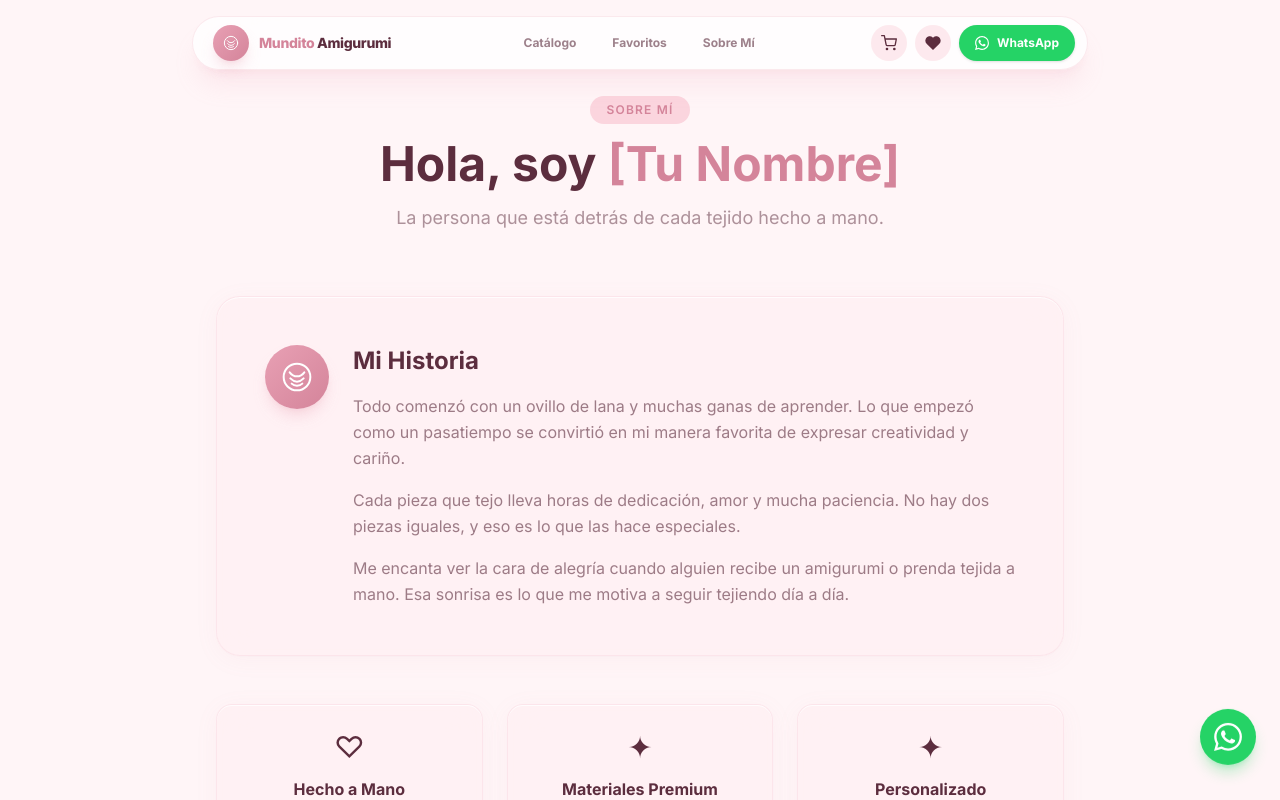
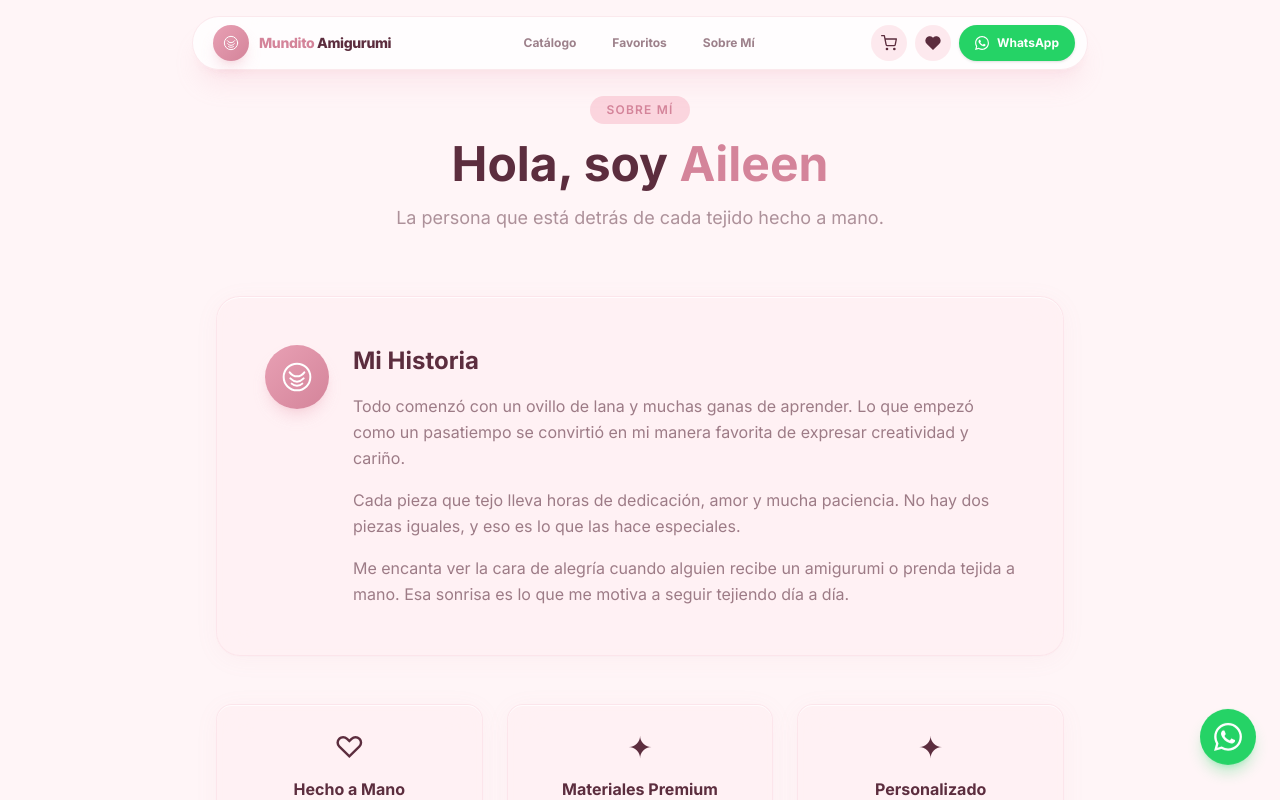
Before and after one commit to krhisteel/crochet-tienda, a Next.js app: page /sobre-mi in a window 1280 px wide. Shown: the top 800 px of the page. Built offline with nearby package versions, Linux system fonts and the light colour scheme.

Commit message:
Update about page with name Aileen

```diff
--- a/src/app/sobre-mi/page.tsx
+++ b/src/app/sobre-mi/page.tsx
@@ -17,7 +17,7 @@ export default function SobreMiPage() {
             Sobre Mí
           </span>
           <h1 className="text-4xl sm:text-5xl font-bold text-rose-text mb-4">
-            Hola, soy <span className="text-rose-400">[Tu Nombre]</span>
+            Hola, soy <span className="text-rose-400">Aileen</span>
           </h1>
           <p className="text-lg text-rose-text/50 max-w-2xl mx-auto">
             La persona que está detrás de cada tejido hecho a mano.
```
